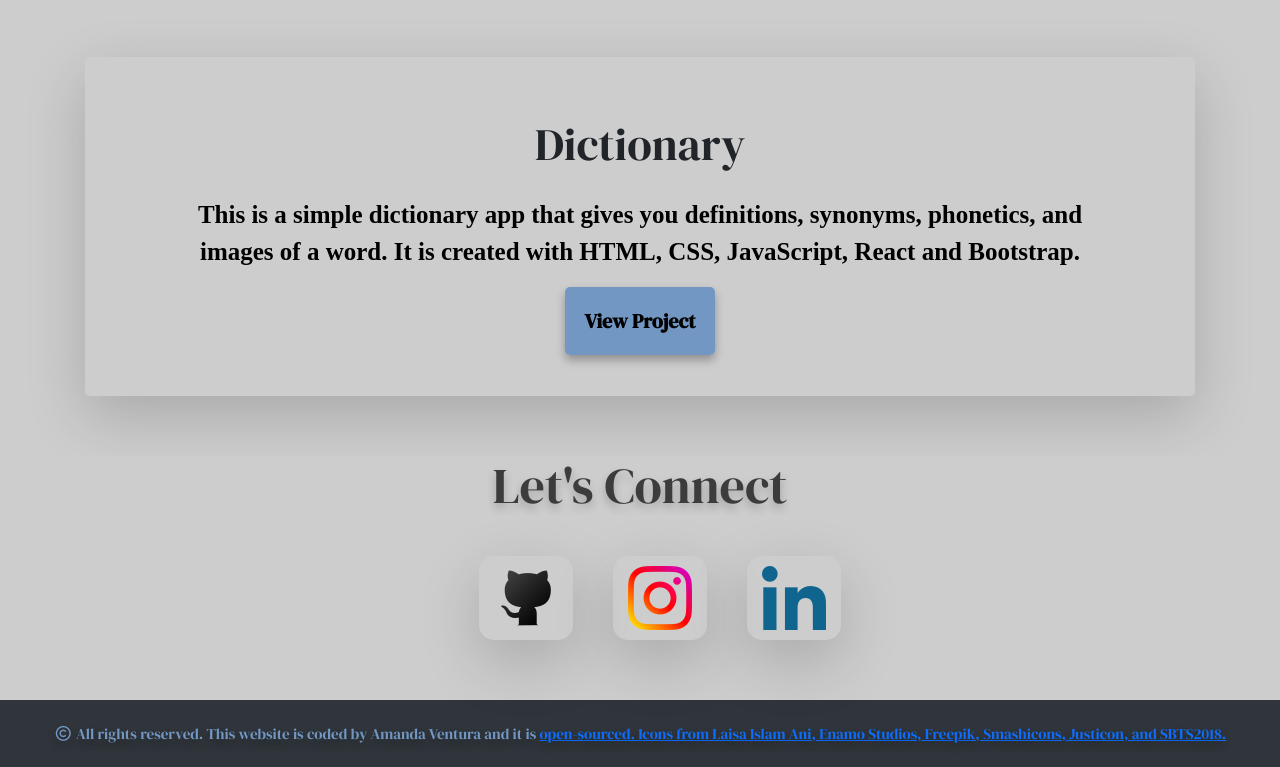
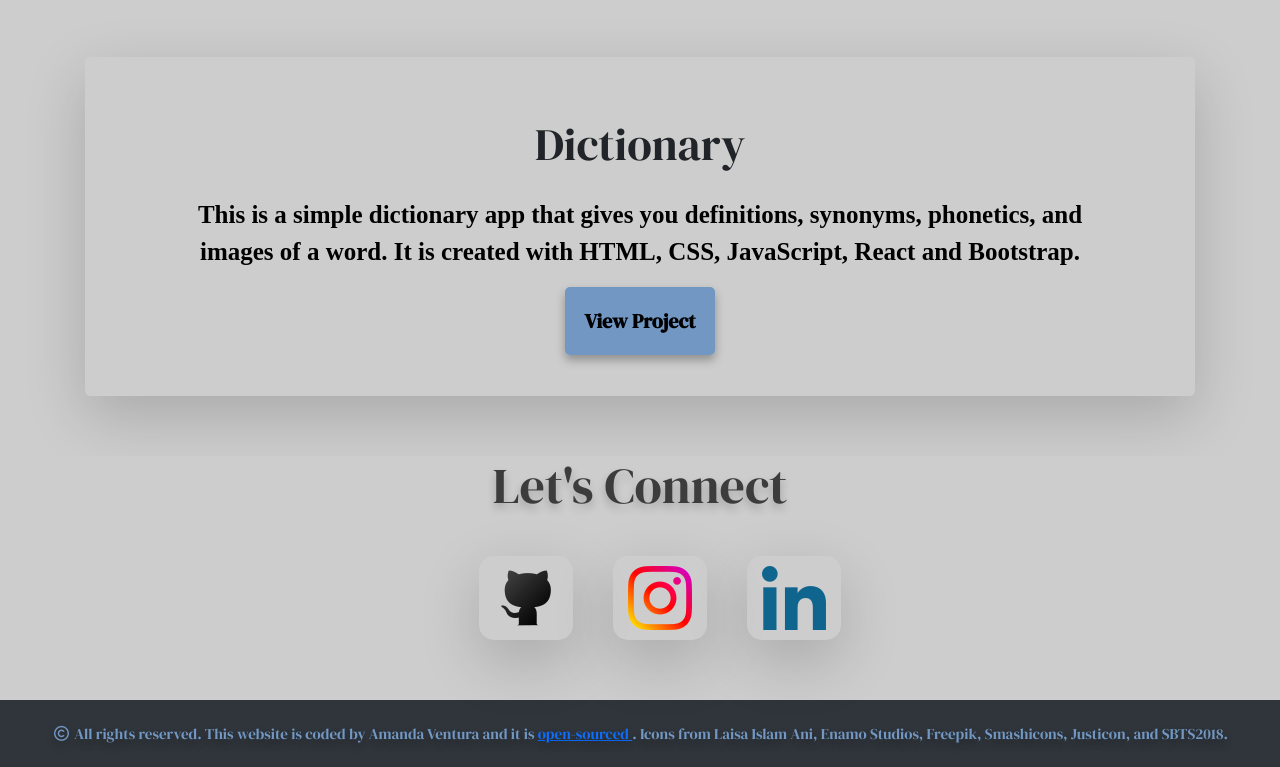
Before and after one commit to ASV185/my-website, a plain HTML site: page index.html in a window 1280 px wide. Shown: the part 10142-10909 px from the top of the page. Drawn offline with nearby package versions, Linux system fonts and the light colour scheme; a web font is replaced by a local one.

Commit message:
made minor correction

```diff
--- a/index.html
+++ b/index.html
@@ -366,7 +366,9 @@
             <span class="copy-right"><i class="far fa-copyright"></i></span>
             All rights reserved. This website is coded by Amanda Ventura and it is
             <a href="https://github.com/ASV185/my-website" class="git-link" title="project's git-link" target="_blank">
-            open-sourced. Icons from Laisa Islam Ani, Enamo Studios, Freepik, Smashicons, Justicon, and SBTS2018.
+            open-sourced
+            </a>
+            . Icons from Laisa Islam Ani, Enamo Studios, Freepik, Smashicons, Justicon, and SBTS2018.
         </footer>
     </footer>
 </body>
```
Also changed, not shown: contact.html (+2 -1 lines).
